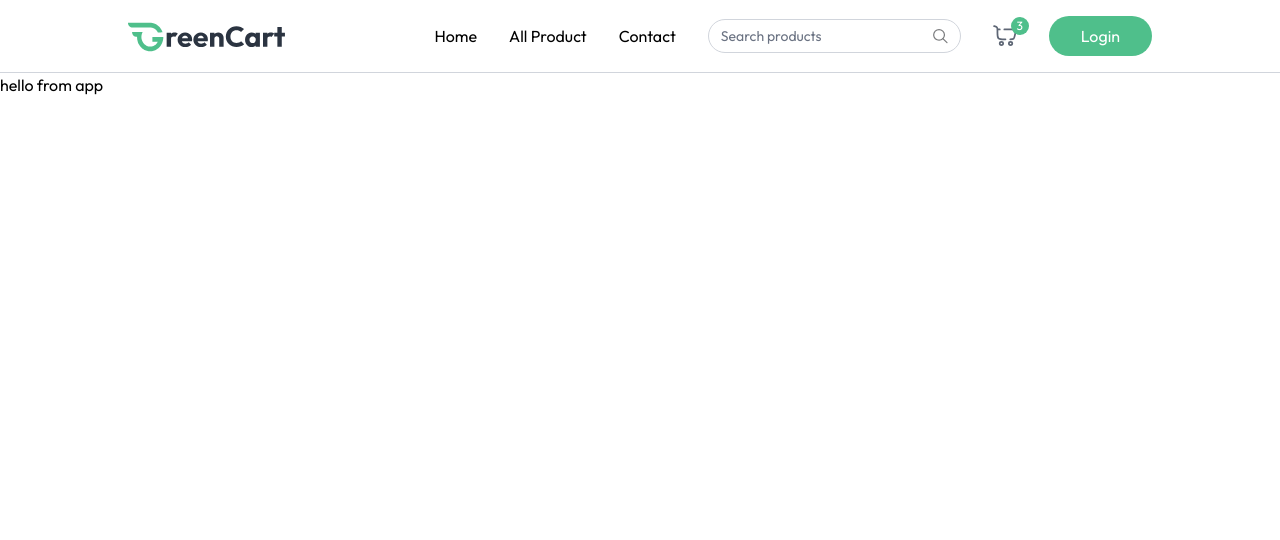
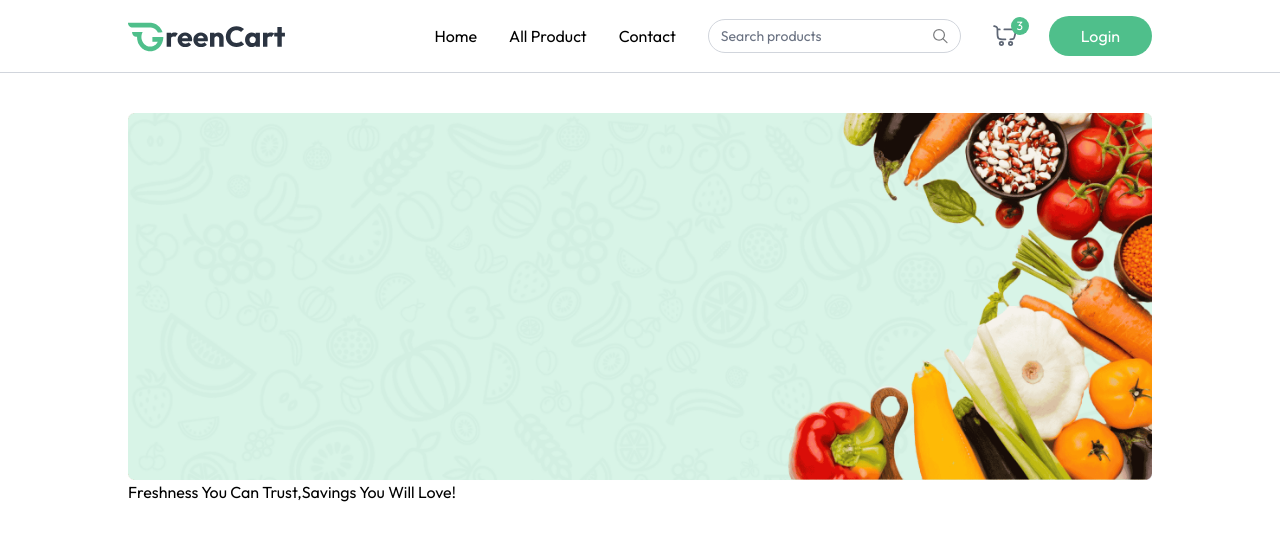
Before and after one commit to arju707/GroceryDeliveryWebsite, a React (Vite) app in the folder Client/: page / in a window 1280 px wide. Shown: the top 540 px of the page. Built offline with nearby package versions, Linux system fonts and the light colour scheme.

Commit message:
login log out

```diff
--- a/Client/src/App.jsx
+++ b/Client/src/App.jsx
@@ -1,11 +1,22 @@
 import React from 'react'
 import Navbar from './components/Navbar'
+import { Route, Routes, useLocation } from 'react-router-dom'
+import Home from './pages/Home'
 
-export default function App() {
+const App = () => {
+
+  const isSellerPath=useLocation().pathname.includes("seller")
   return (
-    <div>
-      <Navbar />
-      hello from app
+   <div>
+      {isSellerPath ? null : <Navbar/>}
+      <div className={`${isSellerPath   ? " " :"px-6 md:px-16 lg:px-24 xl:px-32"}`}>
+        <Routes>
+          <Route path='/' element={<Home/>}/>
+        </Routes>
+      </div>
+
     </div>
   )
 }
+
+export default App
--- /dev/null
+++ b/Client/src/components/MainBanner.jsx
@@ -0,0 +1,16 @@
+import React from 'react'
+import { assets } from '../assets/assets'
+
+function MainBanner() {
+  return (
+    <div className='relative'>
+        <img src={assets.main_banner_bg} alt="banner" className='w-full hidden md:block' />
+        <img src={assets.main_banner_bg_sm} alt="banner" className='w-full  md:hidden' />
+        <div>
+            <h1>Freshness You Can Trust,Savings You Will Love!</h1>
+        </div>
+    </div>
+  )
+}
+
+export default MainBanner
--- a/Client/src/components/Navbar.jsx
+++ b/Client/src/components/Navbar.jsx
@@ -15,7 +15,7 @@ export default function Navbar() {
 
   return (
     <nav className="flex items-center justify-between px-6 md:px-16 lg:px-24 xl:px-32 py-4 border-b border-gray-300 bg-white relative transition-all">
-      <NavLink to={'/'}>
+      <NavLink to={'/'} onClick={()=>setOpen(false)}>
         <img
           className="h-9"
           src={assets.logo}
@@ -38,14 +38,27 @@ export default function Navbar() {
          <img src={assets.search_icon} alt="searchicon" className='w-4 h-4' />
         </div>
 
-        <div className="relative cursor-pointer">
+        <div onClick={()=>navigate("/cart")} className="relative cursor-pointer">
           <img src={assets.nav_cart_icon} alt="cart" className='w-6 opacity-80' />
           <button className="absolute -top-2 -right-3 text-xs text-white bg-primary w-[18px] h-[18px] rounded-full">3</button>
         </div>
 
-        <button className="cursor-pointer px-8 py-2 bg-primary hover:bg-primary-dull transition text-white rounded-full">
+       {
+       !user ?
+       (
+        <button onClick={()=>setShowUserLogin } className="cursor-pointer px-8 py-2 bg-primary hover:bg-primary-dull transition text-white rounded-full">
           Login
         </button>
+        ):(
+          <div className='relative group'>
+            <img src={assets.profile_icon}  className='w-10'  alt="profile icon" />
+            <ul className='hidden group-hover:block absolute top-10 right-0 bg-white shadow border border-gray-200 py-2.5 w-30 rounded-md text-sm z-40'>
+              <li onClick={()=> navigate("my-orders")} className='p-1.5 pl-3 hover:bg-primary/10 cursor-pointer'>My Order</li>
+              <li onClick={logout} className='p-1.5 pl-3 hover:bg-primary/10 cursor-pointer'>Logout</li>
+            </ul>
+          </div>
+        )}
+
       </div>
 
       {/* Mobile Menu Button */}
@@ -54,12 +67,13 @@ export default function Navbar() {
       </button>
 
       {/* Mobile Menu */}
+     { open && (
       <div className={`${open ? 'flex' : 'hidden'} absolute top-[60px] left-0 w-full bg-white shadow-md py-4 flex-col items-start gap-2 px-5 text-sm md:hidden`}>
         <NavLink to={"/"} onClick={()=>setOpen(false)}>Home</NavLink>
         <NavLink to={"/products"}  onClick={()=>setOpen(false)}>All Products</NavLink>
 
 {user&&
-        <NavLink to={"/products"}  onClick={()=>setOpen(false)}>My Oders</NavLink>
+        <NavLink to={"/products"}  onClick={()=>setOpen(false)}>My Orders</NavLink>
 }
 
  <NavLink to={"/"}  onClick={()=>setOpen(false)}>Contact</NavLink>
@@ -77,7 +91,7 @@ export default function Navbar() {
 
       )}
 
-      </div>
+      </div> )}
     </nav>
   );
 }
--- /dev/null
+++ b/Client/src/pages/Home.jsx
@@ -0,0 +1,12 @@
+import React from 'react'
+import MainBanner from '../components/MainBanner'
+
+function Home() {
+  return (
+    <div className='mt-10'>
+        <MainBanner/>
+    </div>
+  )
+}
+
+export default Home
```
